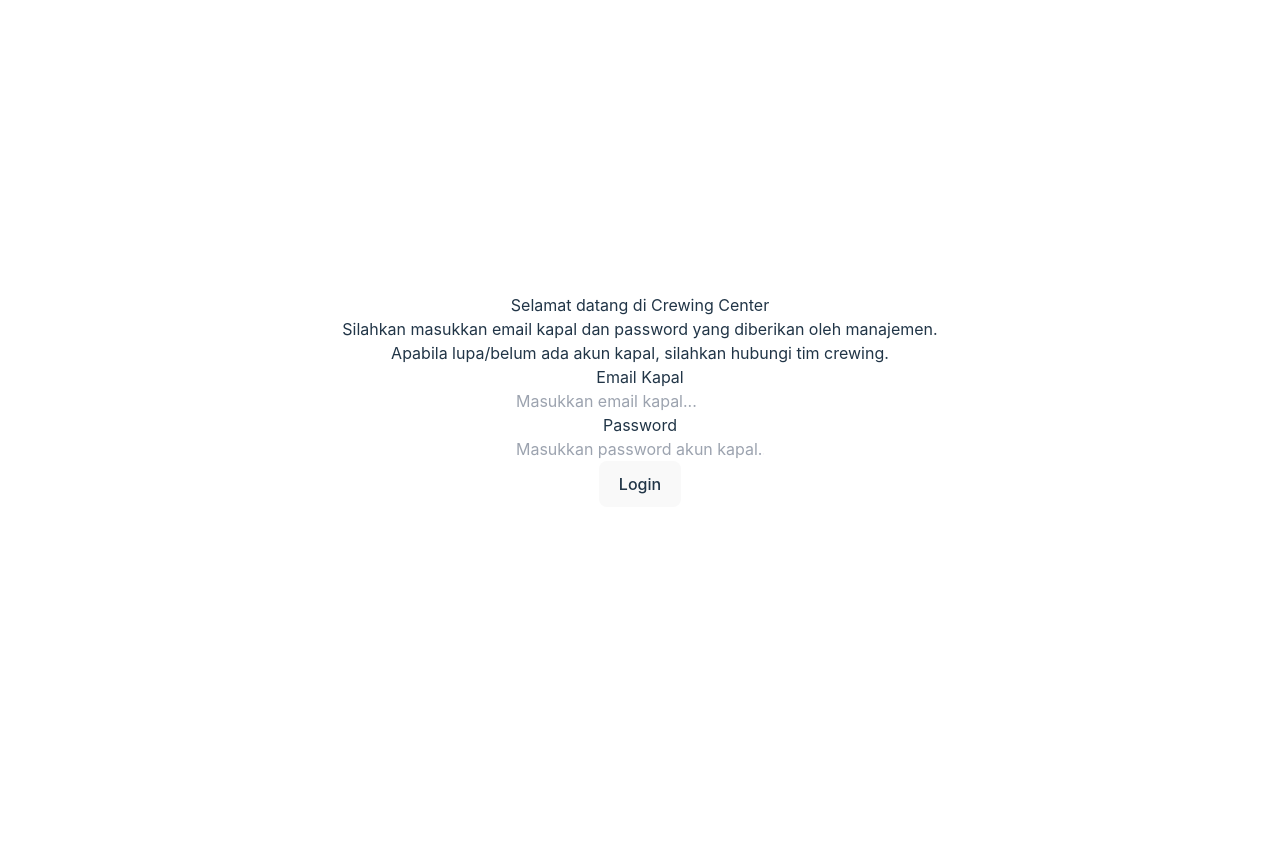
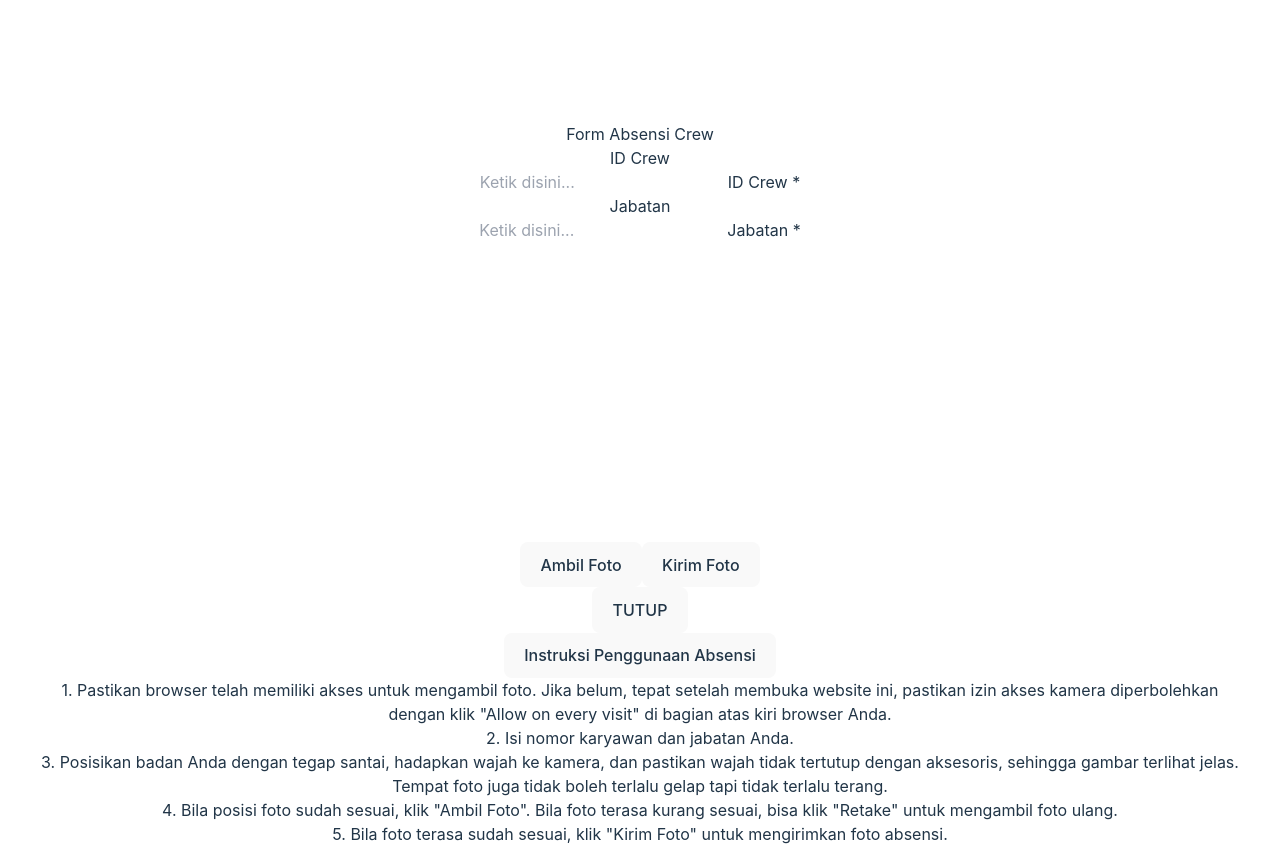
Before and after one commit to data-center-bgp/ship-crewing-fe, a React (Vite) app: page /attendance in a window 1280 px wide. Before the commit the page ends 800 px from the top, so only its background shows below. Built offline with nearby package versions, Linux system fonts and the light colour scheme; no server answers.

Commit message:
feat: add private routing

```diff
--- a/package.json
+++ b/package.json
@@ -16,6 +16,7 @@
     "js-cookie": "^3.0.5",
     "react": "^18.2.0",
     "react-dom": "^18.2.0",
+    "react-router-dom": "^6.21.3",
     "react-webcam": "^7.2.0",
     "yup": "^1.3.3"
   },
--- a/src/App.tsx
+++ b/src/App.tsx
@@ -1,15 +1,18 @@
-import './App.css'
-// import LayoutAttendance from './components/LayoutAttendance'
-import Login from './pages/Login'
+import "./App.css";
+import LayoutAttendance from "./pages/LayoutAttendance";
+import Login from "./pages/Login";
+import { BrowserRouter as Router, Route, Routes, } from "react-router-dom";
+import PrivateRoute from "./components/PrivateRoute";
 
 function App() {
-
   return (
-    <>
-    <Login />
-    {/* <LayoutAttendance /> */}
-    </>
-  )
+    <Router>
+      <Routes>
+        <Route path="/" element={<Login />} />
+        <Route path="/attendance" element={<PrivateRoute><LayoutAttendance /></PrivateRoute>} />
+      </Routes>
+    </Router>
+  );
 }
 
-export default App
+export default App;
--- /dev/null
+++ b/src/components/PrivateRoute.tsx
@@ -0,0 +1,13 @@
+import { Navigate } from "react-router-dom";
+import Cookies from "js-cookie";
+import React from "react";
+
+function PrivateRoute({ children }: { children: React.ReactNode }) {
+  const isAuthenticated = Cookies.get('token') !== null;
+  if (!isAuthenticated) {
+    return <Navigate to="/login" />;
+  }
+  return <>{children}</>;
+}
+
+export default PrivateRoute;
--- a/src/pages/Login.tsx
+++ b/src/pages/Login.tsx
@@ -3,6 +3,7 @@ import { Card, Input, Button, Typography } from "@material-tailwind/react";
 import axios from "axios";
 import * as yup from "yup";
 import Cookies from 'js-cookie';
+import { useNavigate } from "react-router-dom";
 
 const schema = yup.object().shape({
   email: yup.string().email().required(),
@@ -12,6 +13,7 @@ const schema = yup.object().shape({
 const Login: React.FC = () => {
   const [email, setEmail] = useState("");
   const [password, setPassword] = useState("");
+  const navigate = useNavigate();
 
   const handleSubmit = async (e: React.FormEvent<HTMLFormElement>) => {
     e.preventDefault();
@@ -28,6 +30,7 @@ const Login: React.FC = () => {
       Cookies.set('token', response.data.access_token);
       Cookies.set('role', response.data.role);
       Cookies.set('userType', response.data.userType);
+      navigate('/attendance');
     } catch (error) {
       console.log('Error:', error);
     }
```
Also changed, not shown: 1 other file (tests, documents, lock files or other folders).
